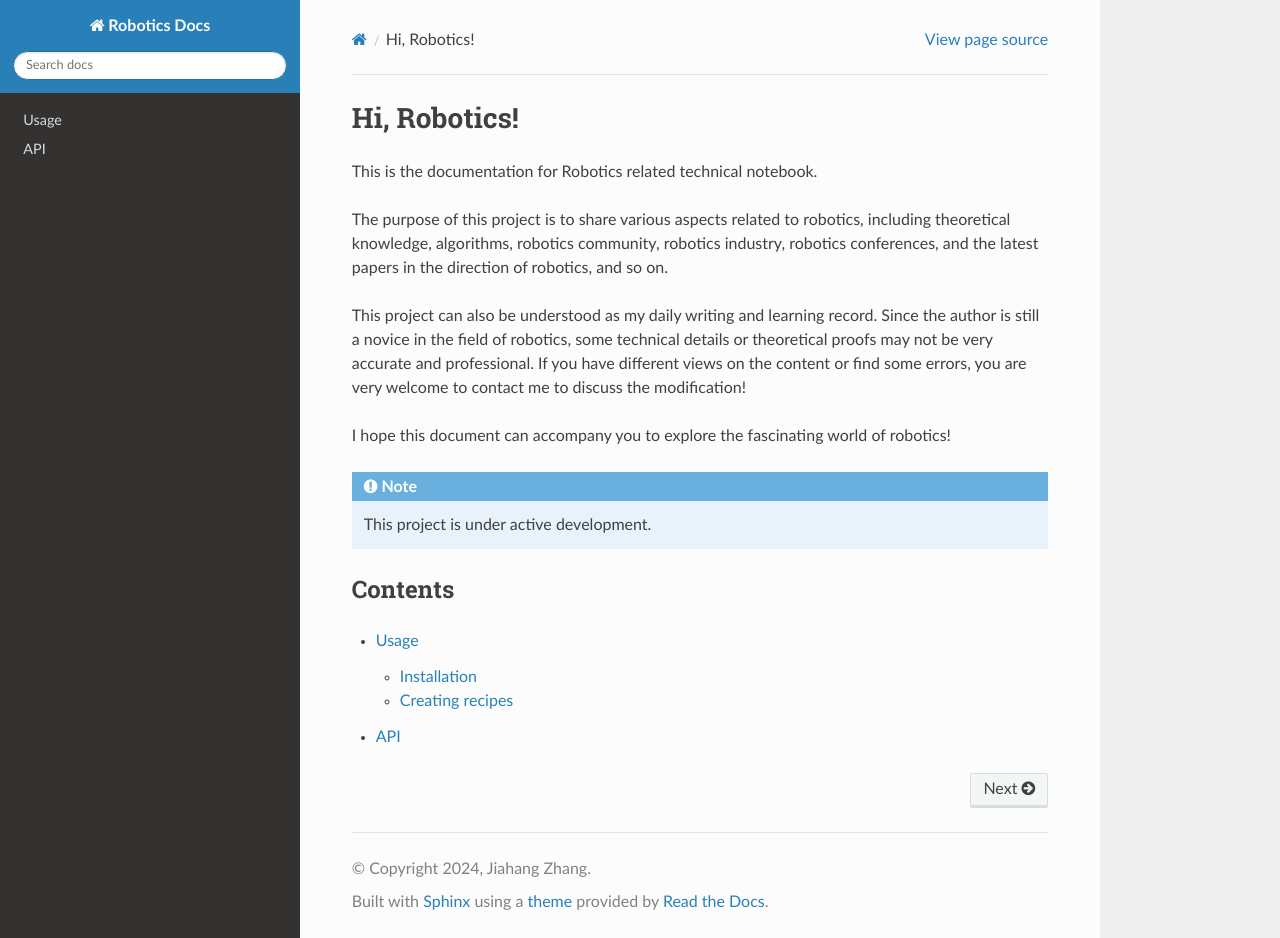
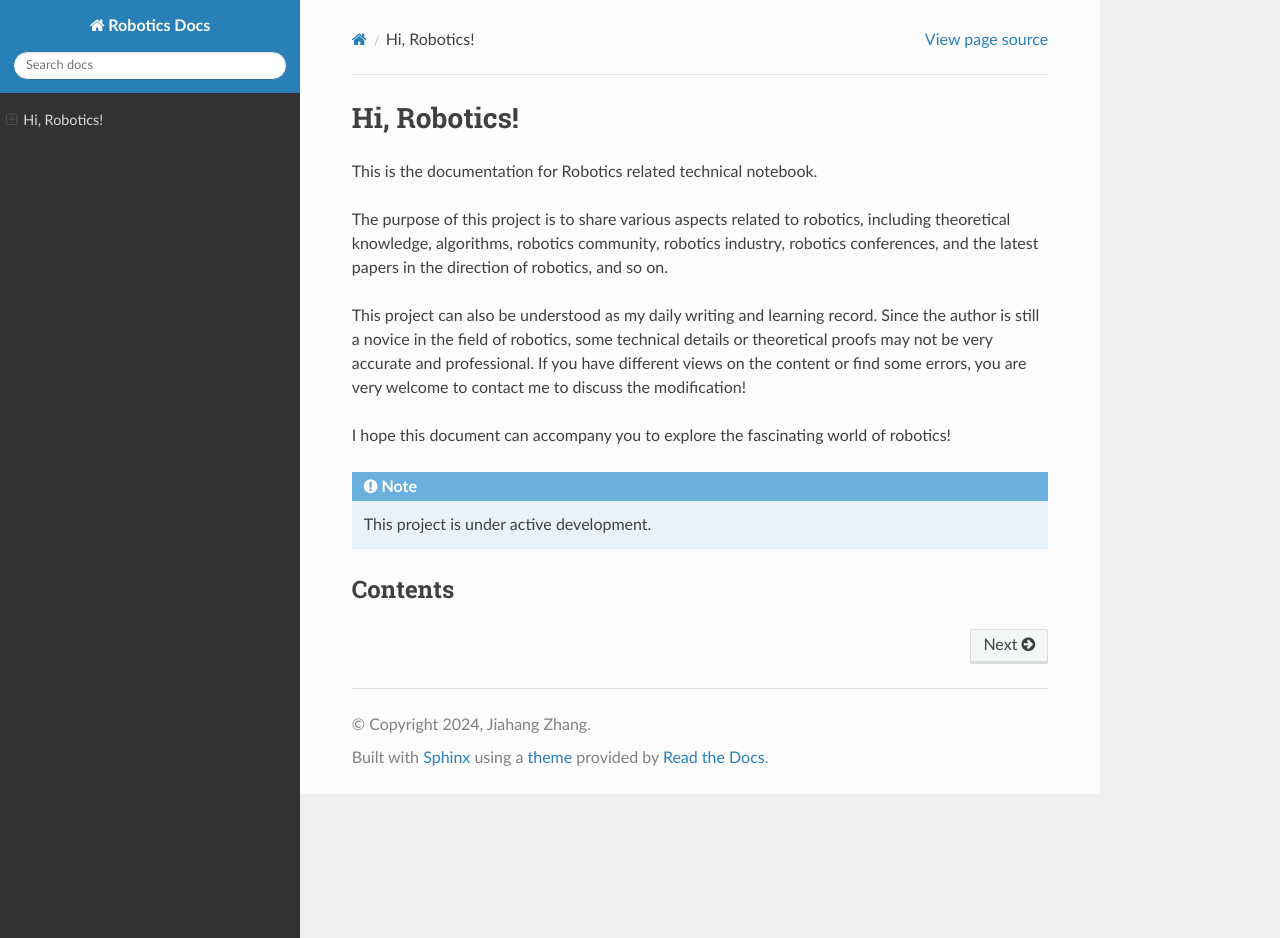
Before and after one commit to HangR00/Robotics-Docs, a Sphinx documentation site: the page built from docs/source/index.rst, in a window 1280 px wide and 938 px high. Built offline with Sphinx 7.4.7 and the Read the Docs theme 3.1.0, drawn with Linux system fonts in a browser that asks for light colours.

Commit message:
Update index.rst

```diff
--- a/docs/source/index.rst
+++ b/docs/source/index.rst
@@ -44,8 +44,3 @@ Contents
 .. toctree::
    :maxdepth: 2
    :caption: paper:
-
-.. toctree::
-
-   usage
-   api
```
